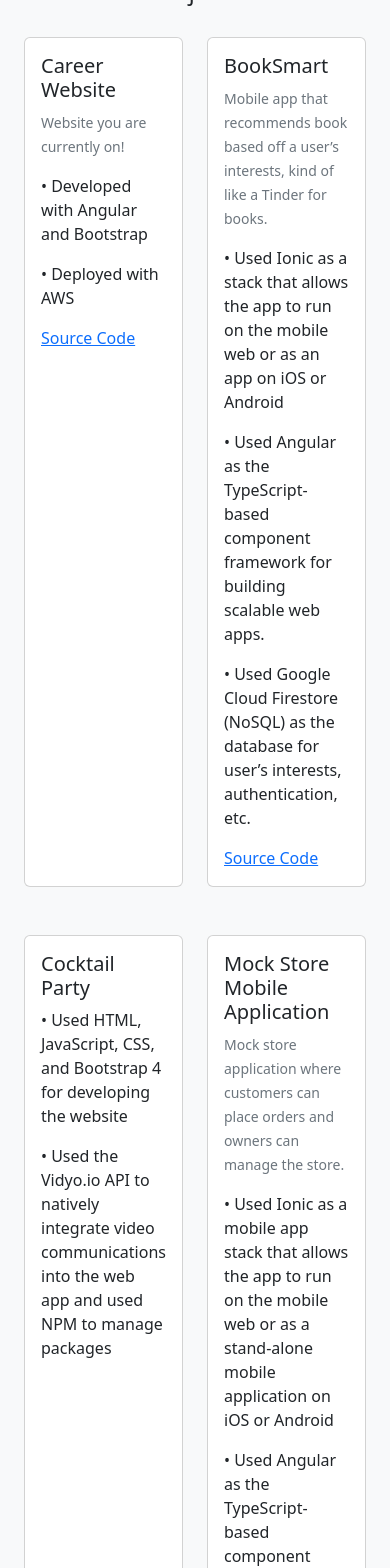
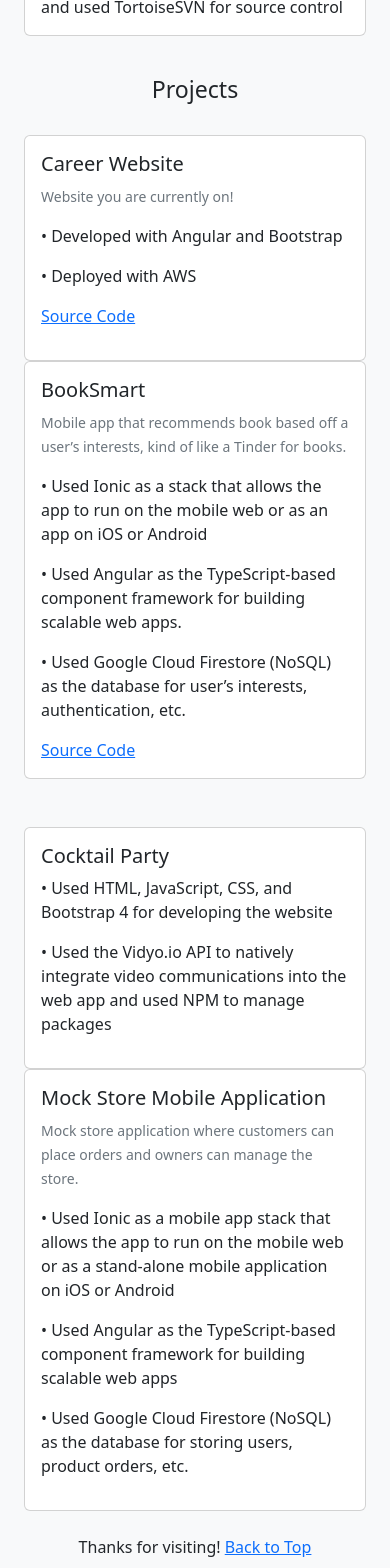
Before and after one commit to alexscott155/career-website, an Angular app: page / in a window 390 px wide. Shown: the part 1800-3368 px from the top of the page. Built offline with nearby package versions, Linux system fonts and the light colour scheme.

Commit message:
fix layout for mobile

```diff
--- a/src/app/app.component.html
+++ b/src/app/app.component.html
@@ -32,7 +32,7 @@
 <h3 >Professional Experience</h3>
 </div>
 <div class="row p-4">
-  <div  class="col-6 d-flex align-items-stretch">
+  <div  class="col-md-6 d-flex align-items-stretch">
 
       <div data-aos="flip-left" data-aos-duration="2000" class="card mb-3">
         <img class="card-img-top p-4" src="../assets/images/macy's.png" alt="Card image cap" style="height: 200px;"/>
@@ -52,7 +52,7 @@
       </div>
   </div>
 
-  <div class="col-6 d-flex align-items-stretch">
+  <div class="col-md-6 d-flex align-items-stretch">
 
     <div class="card mb-3" data-aos="flip-right" data-aos-duration="2000">
       <img class="card-img-top p-4" src="../assets/images/hpimg.png" alt="Card image cap" style="height: 200px;" />
@@ -80,9 +80,9 @@
 
 </div>
 <div class="row p-4">
-  <div class="col d-flex align-items-stretch">
+  <div class="col-md-6 d-flex align-items-stretch">
 
-      <div class="card w-100" data-aos="zoom-in-up" data-aos-duration="1000">
+      <div class="card w-100 h-100 mb-3" data-aos="zoom-in-up" data-aos-duration="1000">
         <!-- <img class="card-img-top p-4" src="../assets/images/macy's.png" alt="Card image cap" style="height: 200px;"/> -->
         <div class="card-body">
           <h5 class="card-title">Career Website</h5>
@@ -98,9 +98,9 @@
         </div>
       </div>
   </div>
-  <div class="col d-flex align-items-stretch">
+  <div class="col-md-6 d-flex align-items-stretch">
 
-    <div class="card w-100" data-aos="zoom-in-up" data-aos-duration="1000">
+    <div class="card w-100 h-100" data-aos="zoom-in-up" data-aos-duration="1000">
       <!-- <img class="card-img-top p-4" src="../assets/images/macy's.png" alt="Card image cap" style="height: 200px;"/> -->
       <div class="card-body">
         <h5 class="card-title">BookSmart</h5>
@@ -124,9 +124,9 @@
 </div>
 
 <div class="row p-4">
-  <div class="col d-flex align-items-stretch">
+  <div class="col-md-6 d-flex align-items-stretch">
 
-    <div class="card w-100" data-aos="zoom-in-up" data-aos-duration="1000">
+    <div class="card w-100 mb-3 h-100" data-aos="zoom-in-up" data-aos-duration="1000">
       <!-- <img class="card-img-top p-4" src="../assets/images/hp-white.png/" alt="Card image cap" style="height: 200px;" /> -->
     <div class="card-body">
     <h5 class="card-title">Cocktail Party</h5>
@@ -144,9 +144,9 @@
 </div>
   </div>
 
-  <div class="col d-flex align-items-stretch">
+  <div class="col-md-6 d-flex align-items-stretch">
 
-    <div class="card w-100" data-aos="zoom-in-up" data-aos-duration="1000">
+    <div class="card w-100 h-100" data-aos="zoom-in-up" data-aos-duration="1000">
       <!-- <img class="card-img-top p-4" src="../assets/images/hp-white.png/" alt="Card image cap" style="height: 200px;" /> -->
     <div class="card-body">
     <h5 class="card-title">Mock Store Mobile Application </h5>
--- a/src/index.html
+++ b/src/index.html
@@ -46,7 +46,7 @@
 
 
 
-<footer class="container py-5">
+<footer class="container">
 <div class="row">
 
   <div class="col-12 col-md text-center">
```
